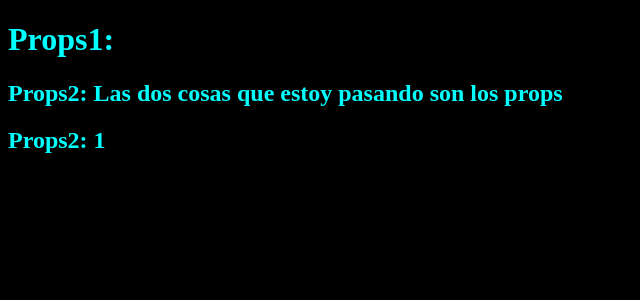
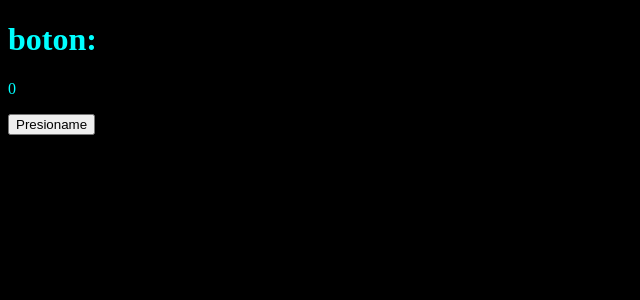
Before and after one commit to adri13743/React, a React (Vite) app in the folder client/: page / in a window 1280 px wide. Shown: the top 300 px of the page, without its empty margins (0-640 px from the left). Built offline with nearby package versions, Linux system fonts and the light colour scheme.

Commit message:
v1.1-boton ok

```diff
--- /dev/null
+++ b/client/src/basico/eventos.jsx
@@ -0,0 +1,17 @@
+import { useState } from "react";
+
+export const Contador = ({valor}) => { // valor lo pasa el padre
+    const[contado, setContador] = useState(valor);//se llama con valor estado inical de contado
+    // devuelve contado: La variable de estado actual y setContador función para actualizar 'contado'
+    const cuenta=()=>{
+        setContador(contado+1)//programa una actualizacion (re-renderizado)
+        //No actualizamos valor ya que es una const del padre
+    }
+    return(
+    <>
+        <h1>boton: </h1>
+        <p>{contado} </p>
+        <button onClick={cuenta}>Presioname</button>
+    </>
+    )
+}
--- a/client/src/main.jsx
+++ b/client/src/main.jsx
@@ -5,7 +5,7 @@ import { StrictMode } from 'react'
 // dónde montar la aplicación en el DOM (el HTML real del navegador).
 import { createRoot } from 'react-dom/client'
 
-import { Props } from './basico/props'
+import { Contador } from './basico/eventos'
 
 import './styles.css';
 
@@ -13,6 +13,6 @@ import './styles.css';
 // En el archivo 'index.html' (típicamente), hay un <div> con id="root".
 createRoot(document.getElementById('root')).render(
   <StrictMode>
-    <Props  informacion ="Las dos cosas que estoy pasando son los props" numero = {1}/>
+    <Contador valor = {0} />
   </StrictMode>,
 )
```
